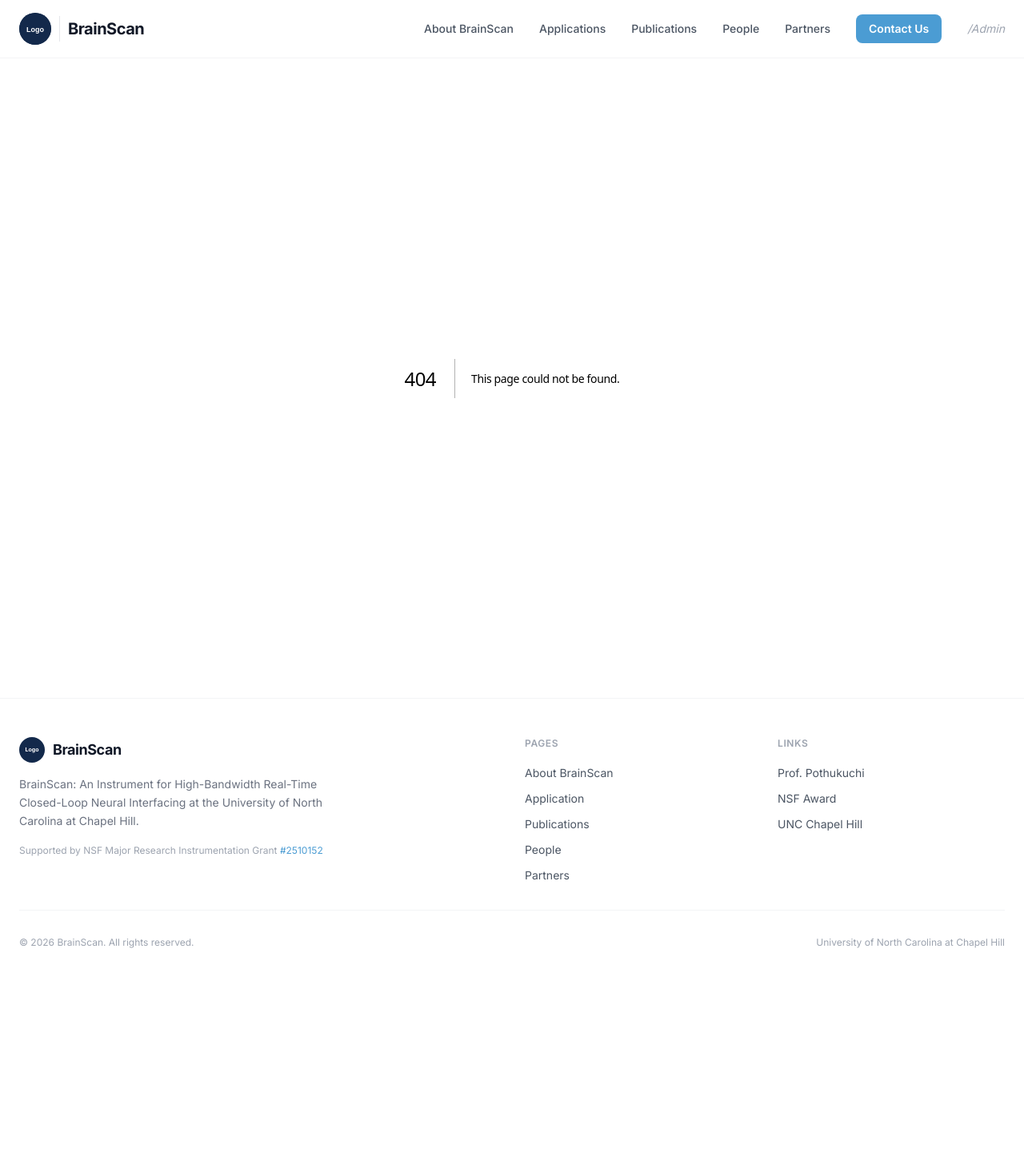
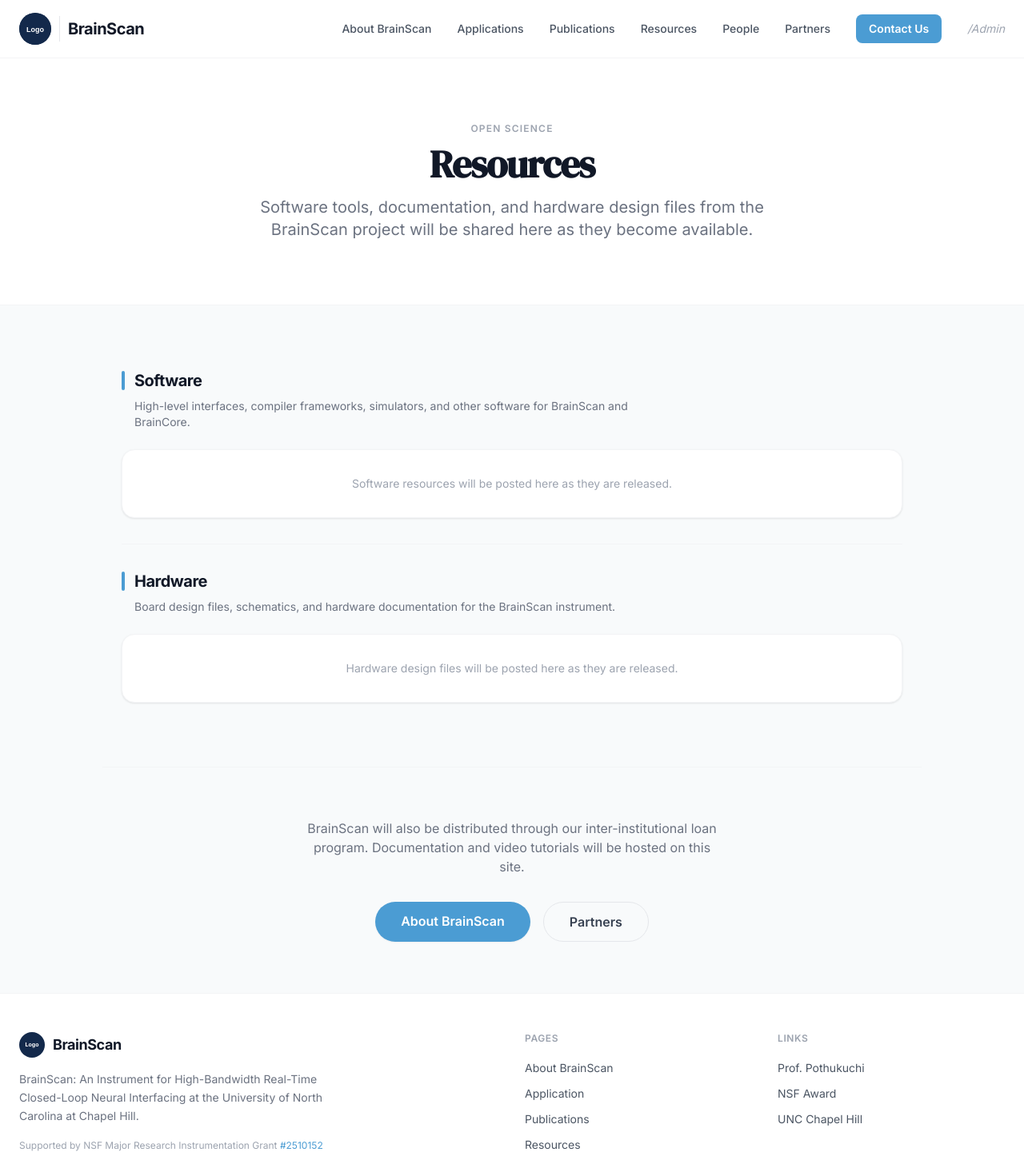
Before and after one commit to Gimmick12-DYY/UNCBCI_Project_Website, a Next.js app in the folder apps/web/: page /resources in a window 1280 px wide. Before the commit this address had no page. Shown: the top 1456 px of the page at 80% size. Before the commit the page ends 1235 px from the top, so only its background shows below. Built offline with nearby package versions, Linux system fonts and the light colour scheme.

Commit message:
Add- Resources page

```diff
--- /dev/null
+++ b/apps/web/app/resources/page.tsx
@@ -0,0 +1,132 @@
+import React from 'react';
+import Link from 'next/link';
+import resourcesData from '../../data/resources.json';
+
+export const metadata = {
+  title: 'Resources | BrainScan',
+  description: 'Software, documentation, and hardware design files from the BrainScan project.',
+};
+
+type ResourceItem = {
+  id: string;
+  title: string;
+  description: string;
+  url?: string;
+  version?: string;
+  tag?: string;
+};
+
+function ResourceCard({ item }: { item: ResourceItem }) {
+  return (
+    <article className="card p-6 flex flex-col md:flex-row gap-4">
+      <div className="flex-1">
+        <div className="flex flex-wrap items-center gap-2 mb-2">
+          <h3 className="text-lg font-bold text-gray-900 leading-tight">{item.title}</h3>
+          {item.version && (
+            <span className="text-xs font-semibold text-unc uppercase tracking-wider">{item.version}</span>
+          )}
+          {item.tag && (
+            <span className="text-xs font-medium text-gray-400 bg-gray-50 px-2 py-0.5 rounded-full">{item.tag}</span>
+          )}
+        </div>
+        <p className="text-sm text-gray-500 leading-relaxed">{item.description}</p>
+      </div>
+      {item.url && (
+        <div className="flex-shrink-0 self-start md:self-center">
+          <a
+            href={item.url}
+            target="_blank"
+            rel="noreferrer"
+            className="inline-flex items-center gap-2 px-4 py-2 border border-gray-200 text-gray-600 rounded-lg hover:border-unc hover:text-unc transition-all text-sm font-medium"
+          >
+            Download
+            <svg className="w-3.5 h-3.5" fill="none" stroke="currentColor" viewBox="0 0 24 24">
+              <path strokeLinecap="round" strokeLinejoin="round" strokeWidth={2} d="M10 6H6a2 2 0 00-2 2v10a2 2 0 002 2h10a2 2 0 002-2v-4M14 4h6m0 0v6m0-6L10 14" />
+            </svg>
+          </a>
+        </div>
+      )}
+    </article>
+  );
+}
+
+function ResourceSection({
+  title,
+  description,
+  items,
+  emptyMessage,
+}: {
+  title: string;
+  description: string;
+  items: ResourceItem[];
+  emptyMessage: string;
+}) {
+  return (
+    <section className="py-8 border-b border-gray-100 last:border-0">
+      <h2 className="text-xl font-bold text-gray-900 mb-2 flex items-center gap-3">
+        <span className="w-1 h-6 bg-unc rounded-full" />
+        {title}
+      </h2>
+      <p className="text-gray-500 text-sm max-w-2xl mb-6 ml-4">{description}</p>
+      {items.length > 0 ? (
+        <div className="space-y-4">
+          {items.map((item) => (
+            <ResourceCard key={item.id} item={item} />
+          ))}
+        </div>
+      ) : (
+        <div className="card p-8 text-center text-gray-400 text-sm">{emptyMessage}</div>
+      )}
+    </section>
+  );
+}
+
+export default function ResourcesPage() {
+  const software = resourcesData.software as ResourceItem[];
+  const hardware = resourcesData.hardware as ResourceItem[];
+
+  return (
+    <div>
+      <section className="bg-white border-b border-gray-100">
+        <div className="max-w-5xl mx-auto px-6 py-16 md:py-20 text-center">
+          <p className="section-label mb-3">Open Science</p>
+          <h1 className="font-serif text-4xl md:text-5xl text-gray-900 mb-4">Resources</h1>
+          <p className="text-xl text-gray-500 max-w-2xl mx-auto">
+            Software tools, documentation, and hardware design files from the BrainScan project will be shared here
+            as they become available.
+          </p>
+        </div>
+      </section>
+
+      <div className="max-w-5xl mx-auto px-6 py-12">
+        <ResourceSection
+          title="Software"
+          description="High-level interfaces, compiler frameworks, simulators, and other software for BrainScan and BrainCore."
+          items={software}
+          emptyMessage="Software resources will be posted here as they are released."
+        />
+        <ResourceSection
+          title="Hardware"
+          description="Board design files, schematics, and hardware documentation for the BrainScan instrument."
+          items={hardware}
+          emptyMessage="Hardware design files will be posted here as they are released."
+        />
+      </div>
+
+      <section className="max-w-5xl mx-auto px-6 py-16 text-center border-t border-gray-100">
+        <p className="text-gray-500 max-w-lg mx-auto mb-8">
+          BrainScan will also be distributed through our inter-institutional loan program. Documentation and video
+          tutorials will be hosted on this site.
+        </p>
+        <div className="flex justify-center gap-4 flex-wrap">
+          <Link href="/why" className="btn-primary">
+            About BrainScan
+          </Link>
+          <Link href="/partners" className="btn-outline">
+            Partners
+          </Link>
+        </div>
+      </section>
+    </div>
+  );
+}
--- a/apps/web/components/Footer.tsx
+++ b/apps/web/components/Footer.tsx
@@ -34,6 +34,7 @@
               <li><a href="/why" className="text-gray-600 hover:text-gray-900 transition-colors text-sm">About BrainScan</a></li>
               <li><a href="/application" className="text-gray-600 hover:text-gray-900 transition-colors text-sm">Application</a></li>
               <li><a href="/publications" className="text-gray-600 hover:text-gray-900 transition-colors text-sm">Publications</a></li>
+              <li><a href="/resources" className="text-gray-600 hover:text-gray-900 transition-colors text-sm">Resources</a></li>
               <li><a href="/people" className="text-gray-600 hover:text-gray-900 transition-colors text-sm">People</a></li>
               <li><a href="/partners" className="text-gray-600 hover:text-gray-900 transition-colors text-sm">Partners</a></li>
             </ul>
--- a/apps/web/components/Navbar.tsx
+++ b/apps/web/components/Navbar.tsx
@@ -7,6 +7,7 @@
   { href: '/why', label: 'About BrainScan' },
   { href: '/application', label: 'Applications' },
   { href: '/publications', label: 'Publications' },
+  { href: '/resources', label: 'Resources' },
   { href: '/people', label: 'People' },
   { href: '/partners', label: 'Partners' },
 ];
--- /dev/null
+++ b/apps/web/data/resources.json
@@ -0,0 +1,4 @@
+{
+  "software": [],
+  "hardware": []
+}
```
